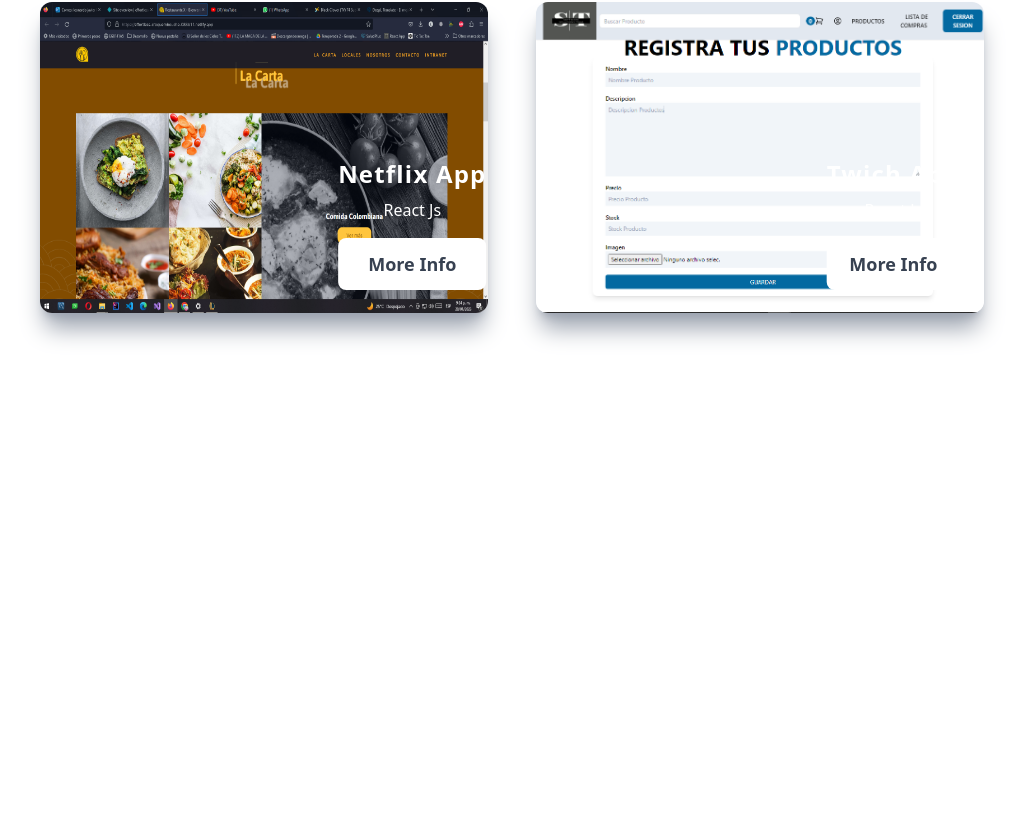
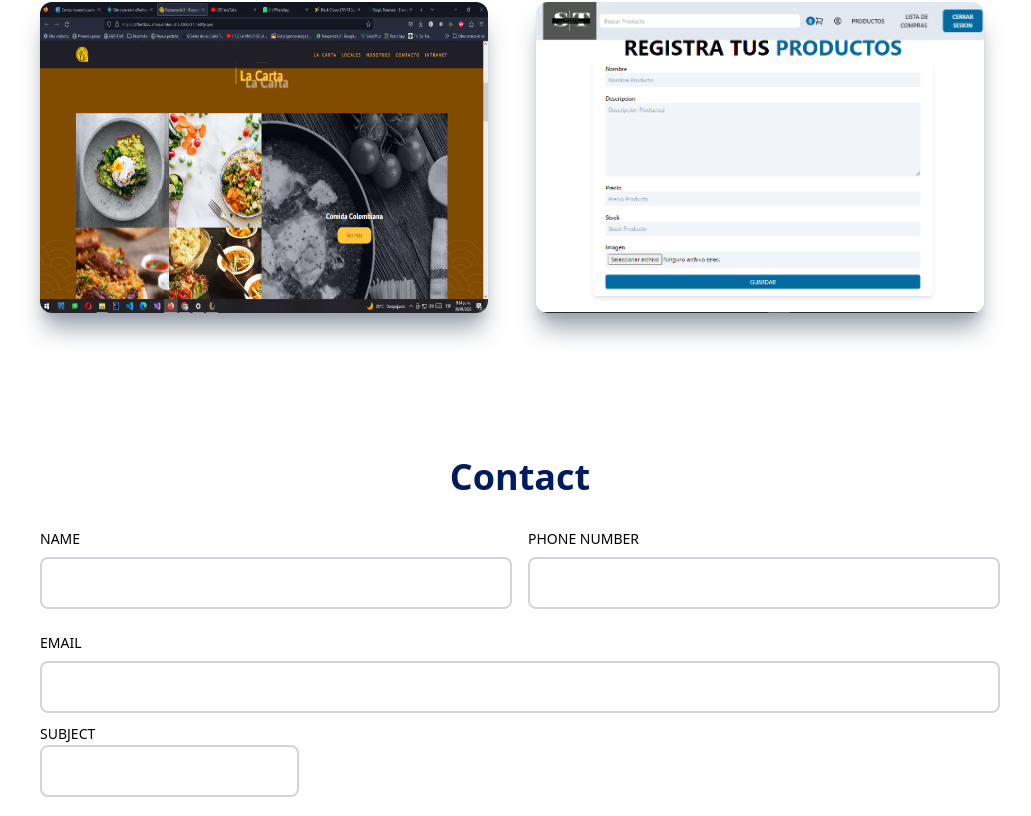
Before and after one commit to LeonardoHuelvas/porfolio-hostinger, a React (Vite) app: page / in a window 1280 px wide. Shown: the part 1978-2794 px from the top of the page, without its empty margins (160-1191 px from the left). Before the commit the page ends 2355 px from the top, so only its background shows below. Built offline with nearby package versions, Linux system fonts and the light colour scheme.

Commit message:
Creation - Contact

```diff
--- a/src/App.jsx
+++ b/src/App.jsx
@@ -4,6 +4,7 @@ import Sidenav from './components/Sidenav'
 import Main from './components/Main'
 import Work from './components/Work'
 import Projects from './components/Projects'
+import Contact from './components/Contact'
 
 
 
@@ -14,9 +15,10 @@ function App() {
   return (
     <div>
       <Sidenav/>
-      <Main/>
-      <Work/>
+      <Main />
+      <Work />
       <Projects/>
+      <Contact />
 
 
     </div>
--- /dev/null
+++ b/src/components/Contact.jsx
@@ -0,0 +1,50 @@
+import React from "react";
+
+const Contact = () =>{
+    return(
+        <div id="contact" className="max-w-[1040px] m-auto md:pl-20 py-16">
+            <h1 className="py-4 text-4xl font-bold text-center text-[#001b5e]">
+                Contact
+            </h1>
+            <form action="" method="POST" encType="multipart/form-data">
+               <div className="grid md:grid-cols-2 gap-4 2-full py-2">
+                    <div className="flex flex-col">
+                    <label className="uppercase text-sm py-2 ">Name</label>
+                        <input className="border-2 rounded-lg p-3 flex border-gray-300"
+                        type="text"
+                        name="name"/>
+                    </div>
+                    <div className="flex flex-col">
+                        <label className="uppercase text-sm py-2 ">Phone Number</label>
+                        <input
+                        className="border-2 rounded-lg p-3 flex border-gray-300"
+                        type="text"
+                        name="phone"/>
+                    </div>
+                    </div>
+                    <div className="flex flex-col py-2">
+                        <label className="uppercase text-sm py-2 ">Email</label>
+                        <input
+                        className="border-2 rounded-lg p-3 flex border-gray-300"
+                        type="email"
+                        name="email"
+                      />
+                    </div>
+                    <div>
+                        <label className="uppercase text-sm py-2 ">Subject</label>
+                        <input className="border-2 rounded-lg p-3 flex border-gray-300" type="text" name="subject"/>
+                    </div>
+                    <div className="flex flex-col py-2">
+                        <label className="uppercase text-sm py-2">Message</label>
+                        <textarea className="border-2 rounded-lg p-3 border-gray-300" rows='10' name="message"></textarea>
+                    </div>
+                    <button className="bg-[#1b2781] text-gray-100 mt-4 w-full p-4 hover:bg-blue-150">
+                        Send Message
+                    </button>
+                </form>
+        </div>
+    );
+
+};
+
+export default Contact
--- a/src/components/ProjectItem.jsx
+++ b/src/components/ProjectItem.jsx
@@ -4,11 +4,11 @@ export const ProjectItem = ({img, title}) => {
   return (
     <div className='relative flex item-center justify-center h-auto w-full shadow-xl shadow-gray-400 rounded-xl group hover:bg-gradient-to-r from-gray-200 to-[#001b5e]'>
         <img src={img} alt="/" className='rounded-xl group-hover:opacity-10 '/>
-        <div className='hiden group-hover:block absolute top-[50%] left-[50%] translate-x-[50%]'>
+        <div className='hidden group-hover:block absolute top-[50%] left-[50%] translate-x-[-50%] traslate-y-[-50%]'>
             <h3 className='text-2xl font-bold text-white tracking-wider text-center'>
                 {title}
             </h3>
-            <p className='pb-4 pt-2 text-white text-center'> React Js</p>
+            <p className='pb-4  text-white text-center'> React Js</p>
             <a href='/'>
                 <p className=' text-center p-3 rounded-lg bg-white text-gray-700 font-bold cursor-pointer text-lg'>More Info</p>
 
--- a/src/components/Projects.jsx
+++ b/src/components/Projects.jsx
@@ -11,7 +11,9 @@ import twichImg from '../assets/twich.jpg'
 const Projects = () => {
   return (
     <div id='projects' className='max-w-[1040px] m-auto  md:pl-20 p-4 py-16'>
-        <h1 className='text-4xl font-bold text-center text-[#001b5e]'>Projects</h1>
+        <h1 className='text-4xl font-bold text-center text-[#001b5e]'>
+          Projects
+        </h1>
       <p className='text-center py-8'>
         Lorem ipsum dolor sit amet consectetur adipisicing elit. Reprehenderit quidem incidunt, fugiat commodi ea hic saepe odit quisquam deleniti officia sapiente aliquam perferendis autem optio dicta quibusdam? Quod, tempore delectus.
       </p>
--- a/src/index.css
+++ b/src/index.css
@@ -1,3 +1,6 @@
 @tailwind base;
 @tailwind components;
 @tailwind utilities;
+* {
+    scroll-behavior: smooth;
+}
```
